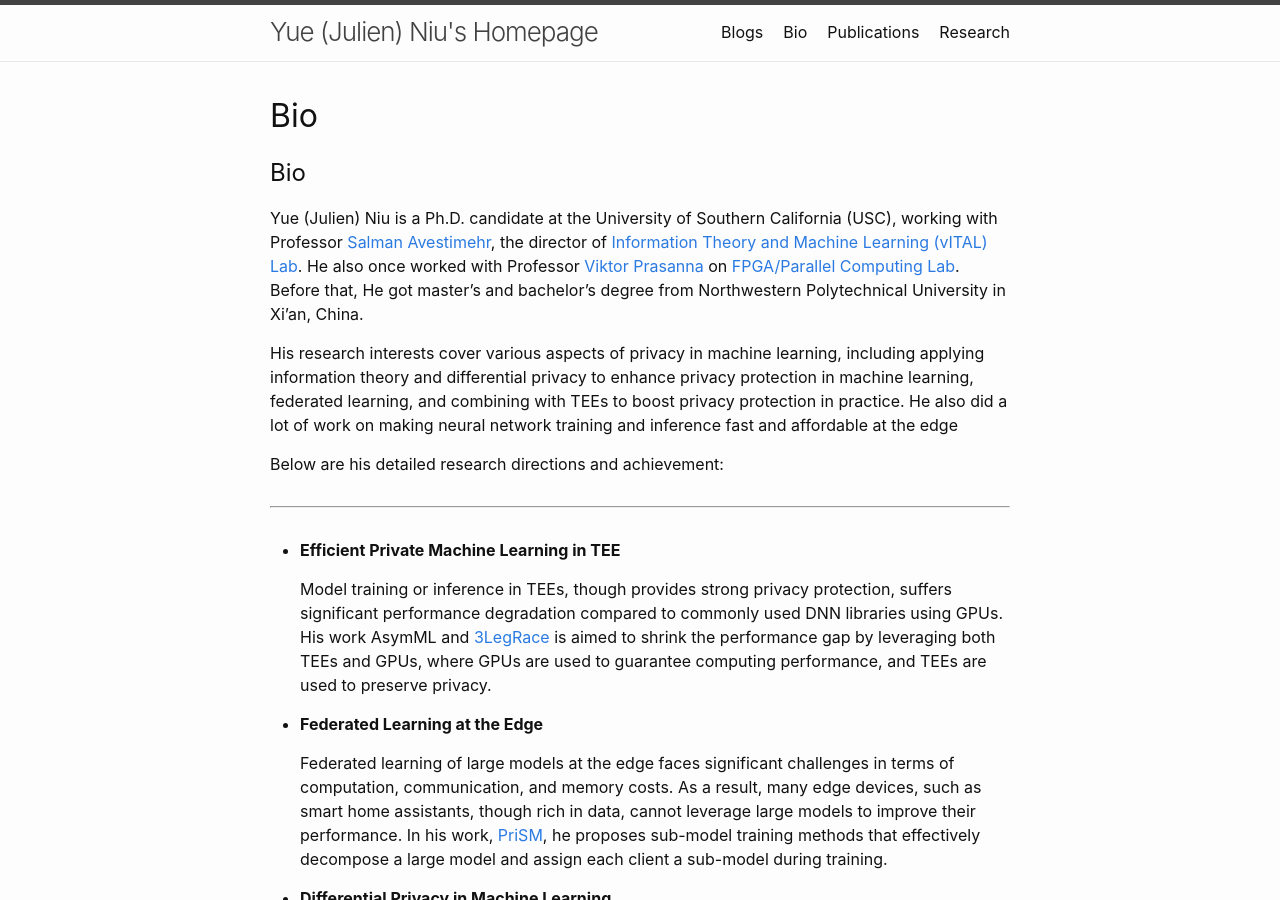
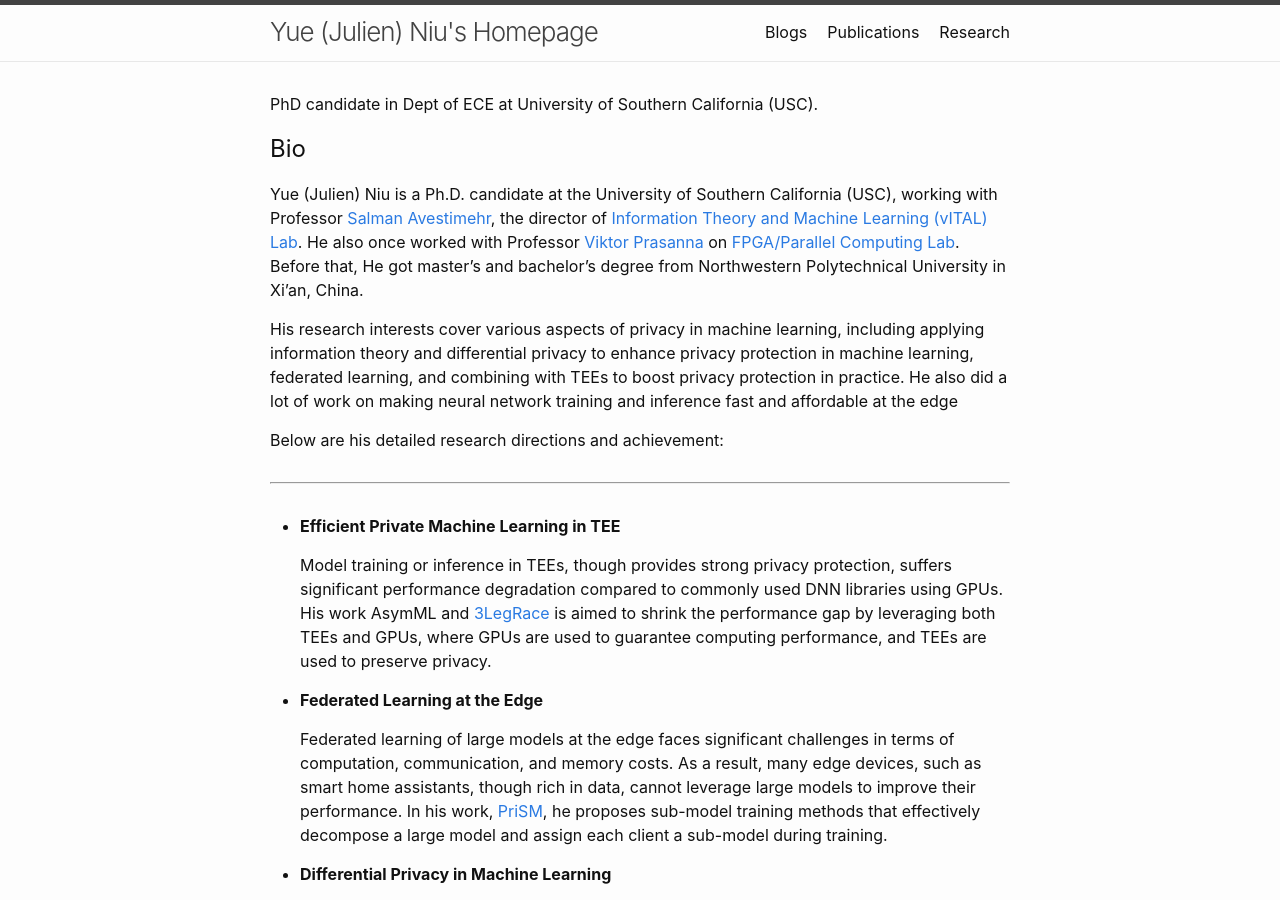
Before and after one commit to yuehniu/homepage, a Jekyll site: the page built from index.md, in a window 1280 px wide and 900 px high. Built offline with Jekyll 4.4.1, drawn with Linux system fonts in a browser that asks for light colours; our own code applies the rules of GitHub Pages for plain Markdown files.

Commit message:
Modify: improve format

```diff
--- a/index.md
+++ b/index.md
@@ -1,6 +1,8 @@
 ---
 layout: home
 ---
+
+PhD candidate in Dept of ECE at University of Southern California (USC).
 
 ## Bio
   Yue (Julien) Niu is a Ph.D. candidate at the University of Southern California (USC),
```
